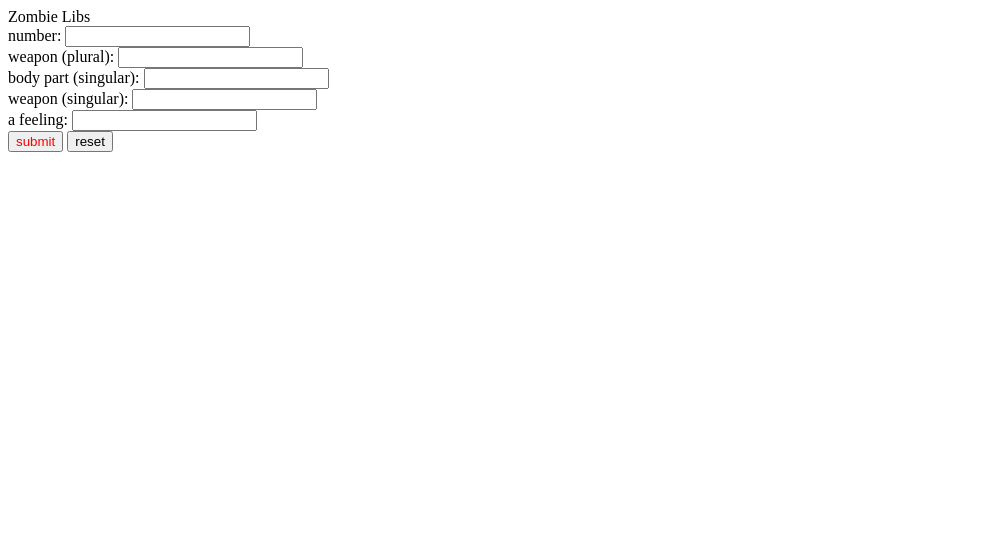
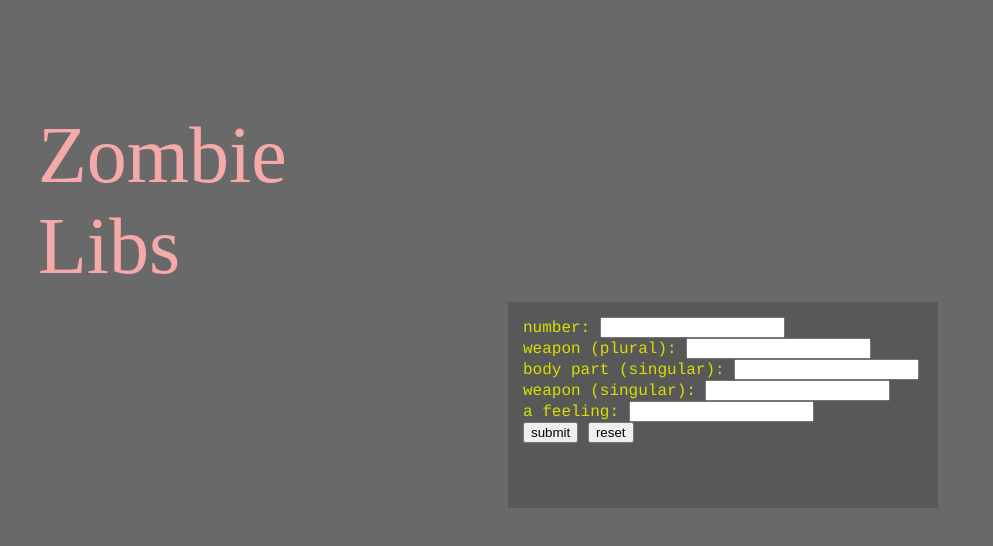
Before and after one commit to srujanada/ex2, a plain HTML site: page index.html in a window 1280 px wide. Shown: the whole page, without its empty margins (0-993 px from the left). Drawn offline with Linux system fonts and the light colour scheme; a web font is replaced by a local one.

Commit message:
Update style.css

```diff
--- a/css/style.css
+++ b/css/style.css
@@ -1,9 +1,31 @@
-form input[type="submit"] {
-    color: red;
+@font-face {
+    font-family: 'exquisite_corpseregular';
+    src: url('exquisite_corpse-webfont.eot');
+    src: url('exquisite_corpse-webfont.eot?#iefix') format('embedded-opentype'),
+         url('exquisite_corpse-webfont.woff2') format('woff2'),
+         url('exquisite_corpse-webfont.woff') format('woff'),
+         url('exquisite_corpse-webfont.ttf') format('truetype'),
+         url('exquisite_corpse-webfont.svg#exquisite_corpseregular') format('svg');
+    font-weight: normal;
+    font-style: normal;
+
+}
+
+body {background-color:dimgrey; color:#FE642E ; font-family:courier;}
+
+form {width:400px; margin-left:500px; margin-top:0px; padding:15px; background-color:#585858;}
+
+header {width:400px; padding:10px; margin-left:20px; margin-top:100px; font-family: 'exquisite_corpseregular'; font-size: 80px; color:#F5A9A9;}
+
+.red {color:#D7DF01;}
+
+
+form input[type="submit"]:hover {
+    color:blue;
 }
 
 form input[type="reset"]:hover {
-    background-color:#555;
+    color:red;
 }
 
 .hide {
```
